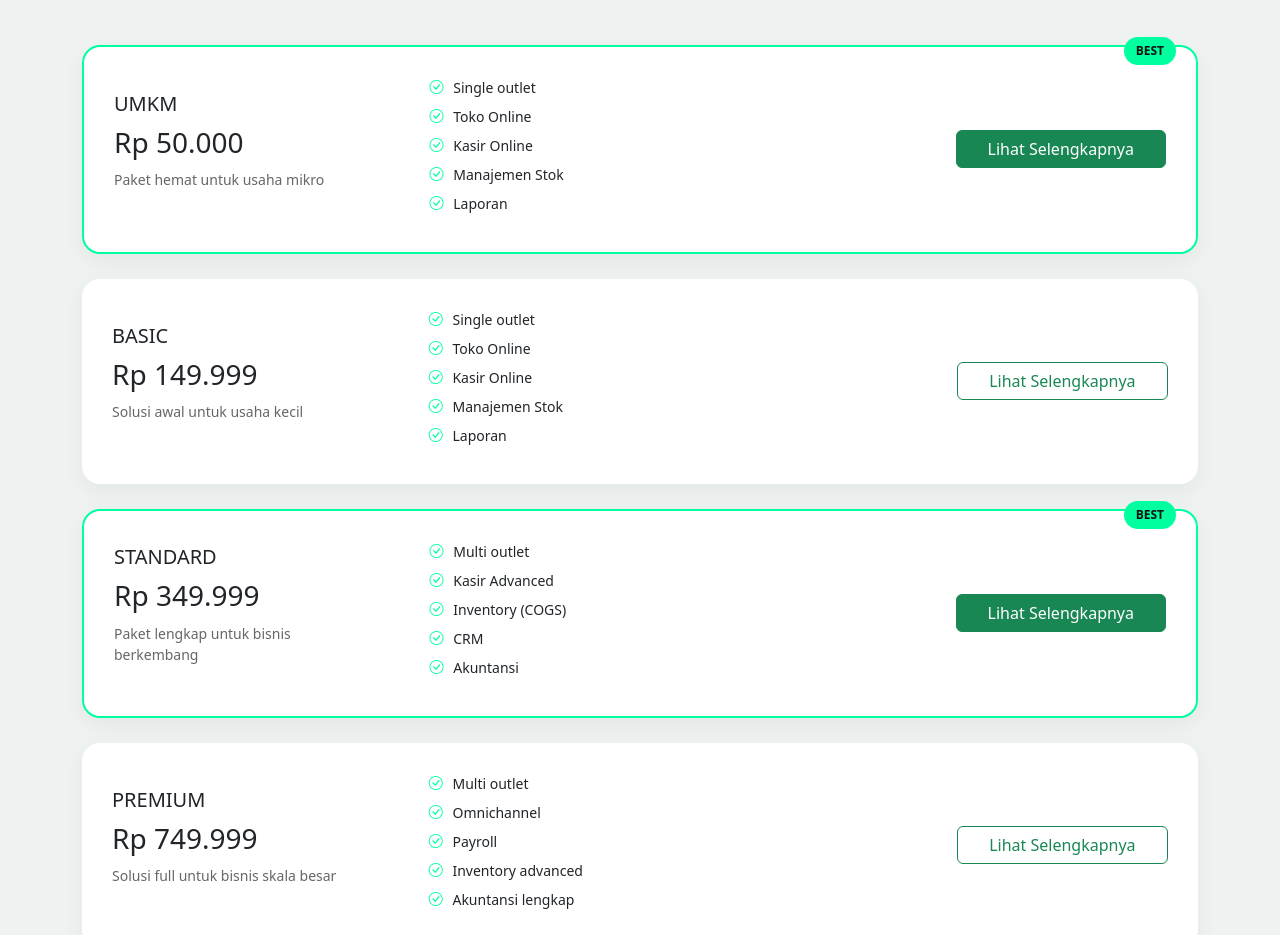
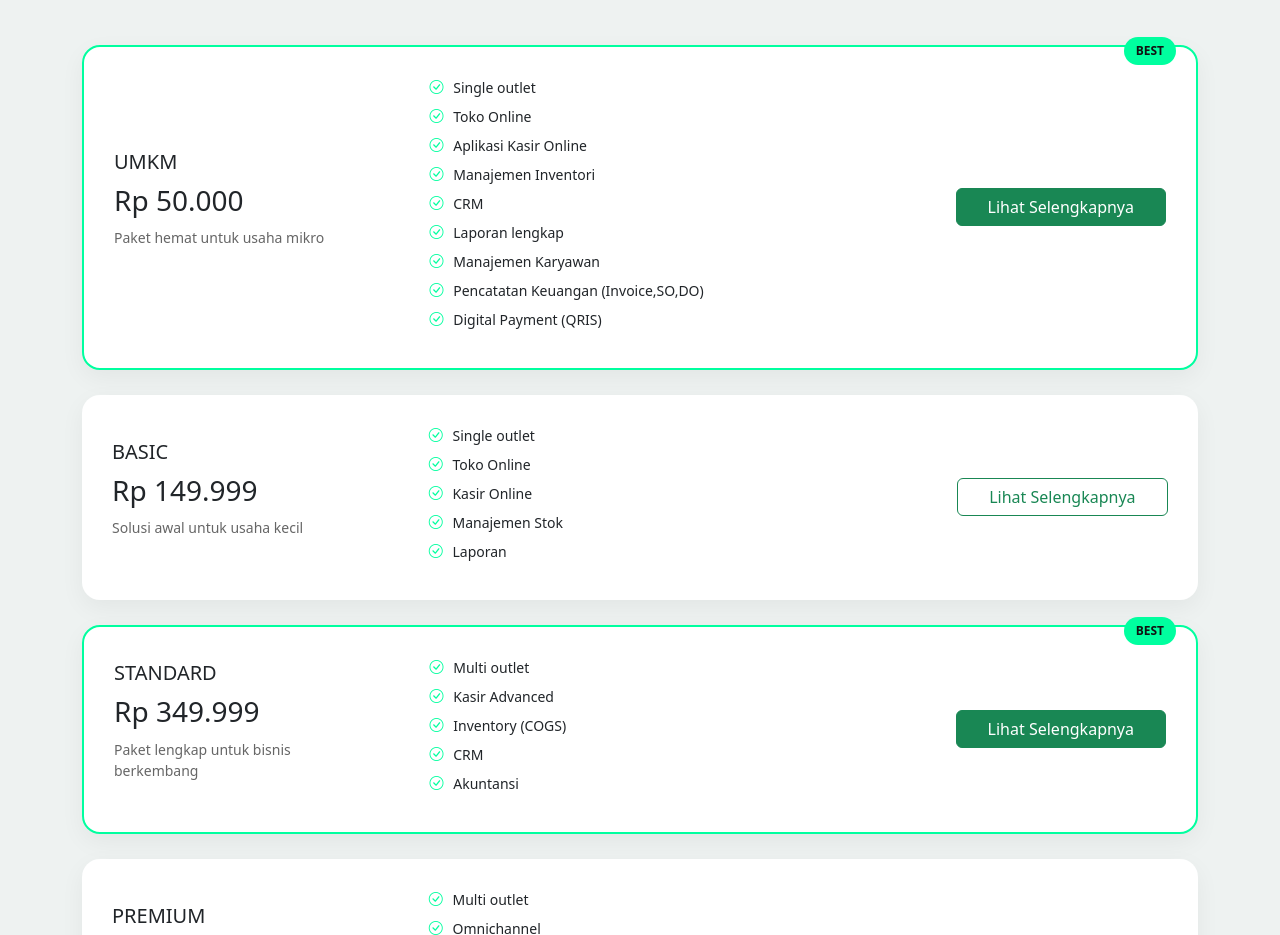
Before and after one commit to raflyjapits/auliasoft-3761, a plain HTML site: page index.html in a window 1280 px wide. Shown: the part 3703-4638 px from the top of the page. Drawn offline with nearby package versions, Linux system fonts and the light colour scheme; a script that the page names is missing.

Commit message:
Update index.html

```diff
--- a/index.html
+++ b/index.html
@@ -428,9 +428,13 @@
     <ul class="feature-preview">
       <li><i class="bi bi-check-circle"></i> Single outlet</li>
       <li><i class="bi bi-check-circle"></i> Toko Online</li>
-      <li><i class="bi bi-check-circle"></i> Kasir Online</li>
-      <li><i class="bi bi-check-circle"></i> Manajemen Stok</li>
-      <li><i class="bi bi-check-circle"></i> Laporan</li>
+      <li><i class="bi bi-check-circle"></i> Aplikasi Kasir Online</li>
+      <li><i class="bi bi-check-circle"></i> Manajemen Inventori</li>
+      <li><i class="bi bi-check-circle"></i> CRM</li>
+      <li><i class="bi bi-check-circle"></i> Laporan lengkap</li>
+      <li><i class="bi bi-check-circle"></i> Manajemen Karyawan</li>
+      <li><i class="bi bi-check-circle"></i> Pencatatan Keuangan (Invoice,SO,DO)</li>
+      <li><i class="bi bi-check-circle"></i> Digital Payment (QRIS)</li>
     </ul>
   </div>
 
```
